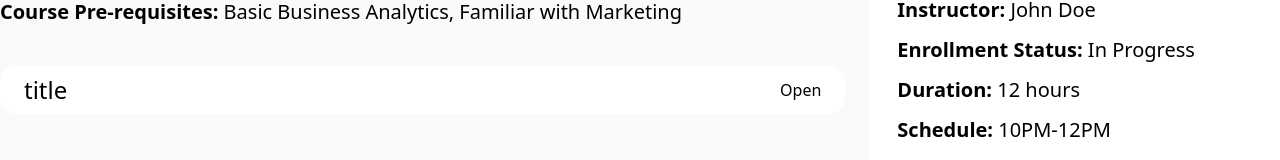
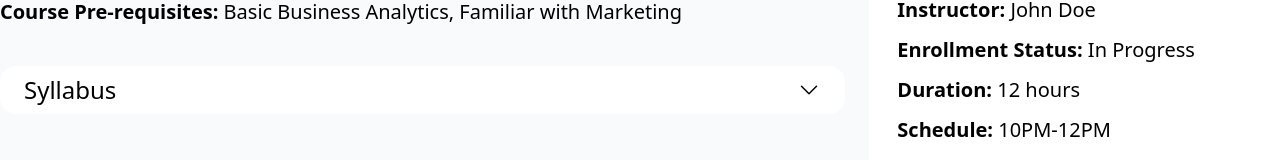
Before and after one commit to MdMuzahid07/Task-online-course, a React (Vite) app: page /courseDetails in a window 1280 px wide. Shown: the part 762-922 px from the top of the page. Built offline with nearby package versions, Linux system fonts and the light colour scheme.

Commit message:
course details page

```diff
--- a/src/components/shared/Footer.jsx
+++ b/src/components/shared/Footer.jsx
@@ -70,9 +70,9 @@ const Footer = () => {
               Copyright | All Right Reserved 2024 by CourseBuy
             </p>
             <ul className="flex items-center gap-5 order-first md:order-last">
-              <li>Facebook</li>
-              <li>Linkedin</li>
-              <li>Twitter</li>
+              <li className="cursor-pointer hover:text-white">Facebook</li>
+              <li className="cursor-pointer hover:text-white">Linkedin</li>
+              <li className="cursor-pointer hover:text-white">Twitter</li>
             </ul>
           </div>
         </div>
--- a/src/components/ui/Accordion.jsx
+++ b/src/components/ui/Accordion.jsx
@@ -7,12 +7,44 @@ const Accordion = ({ title, children }) => {
     <>
       <div
         onClick={() => setIsOpen(!isOpen)}
-        className={`flex justify-between items-center h-10 bg-white p-6 ${
+        className={`flex justify-between items-center cursor-pointer h-10 bg-white p-6 ${
           !isOpen ? "rounded-2xl" : "rounded-t-3xl"
         }`}
       >
         <h1 className="text-2xl">{title}</h1>
-        <p>Open</p>
+        <p>
+          {!isOpen ? (
+            <svg
+              xmlns="http://www.w3.org/2000/svg"
+              fill="none"
+              viewBox="0 0 24 24"
+              strokeWidth={1.5}
+              stroke="currentColor"
+              className="w-6 h-6"
+            >
+              <path
+                strokeLinecap="round"
+                strokeLinejoin="round"
+                d="m19.5 8.25-7.5 7.5-7.5-7.5"
+              />
+            </svg>
+          ) : (
+            <svg
+              xmlns="http://www.w3.org/2000/svg"
+              fill="none"
+              viewBox="0 0 24 24"
+              strokeWidth={1.5}
+              stroke="currentColor"
+              className="w-6 h-6"
+            >
+              <path
+                strokeLinecap="round"
+                strokeLinejoin="round"
+                d="m4.5 15.75 7.5-7.5 7.5 7.5"
+              />
+            </svg>
+          )}
+        </p>
       </div>
       {isOpen && (
         <div className="w-full px-6 py-7 bg-white rounded-b-3xl">
--- a/src/pages/CourseDetails.jsx
+++ b/src/pages/CourseDetails.jsx
@@ -75,7 +75,30 @@ const CourseDetails = () => {
             </p>
 
             <div className="mt-10">
-              <Accordion title={"title"} />
+              <Accordion title={"Syllabus"}>
+                <ul>
+                  <li className="mb-3">
+                    Lorem ipsum dolor sit amet, consectetur adipisicing elit.
+                    Architecto, itaque!
+                  </li>
+                  <li className="mb-3">
+                    Lorem ipsum dolor sit amet, consectetur adipisicing elit.
+                    Architecto, itaque!
+                  </li>
+                  <li className="mb-3">
+                    Lorem ipsum dolor sit amet, consectetur adipisicing elit.
+                    Architecto, itaque!
+                  </li>
+                  <li className="mb-3">
+                    Lorem ipsum dolor sit amet, consectetur adipisicing elit.
+                    Architecto, itaque!
+                  </li>
+                  <li className="mb-3">
+                    Lorem ipsum dolor sit amet, consectetur adipisicing elit.
+                    Architecto, itaque!
+                  </li>
+                </ul>
+              </Accordion>
             </div>
           </main>
           <aside className="lg:col-span-3 max-h-[1000px] lg:max-h-[750px] bg-white rounded-3xl p-7 md:-mt-44">
@@ -111,7 +134,7 @@ const CourseDetails = () => {
                 <span className="font-semibold">Location: </span>Online
               </li>
             </ul>
-            <Button>Enroll</Button>
+            <Button>Enroll Now</Button>
           </aside>
         </div>
       </section>
```
